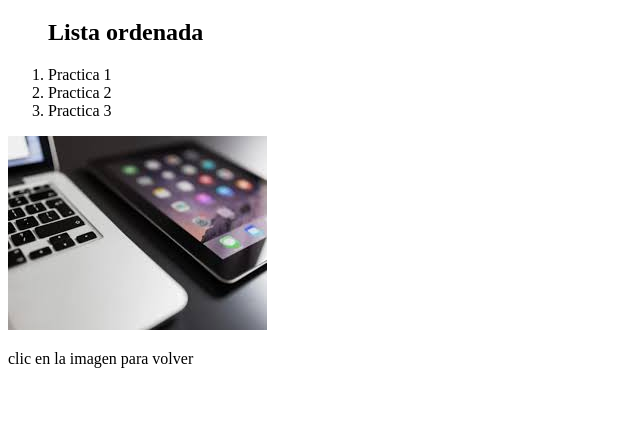
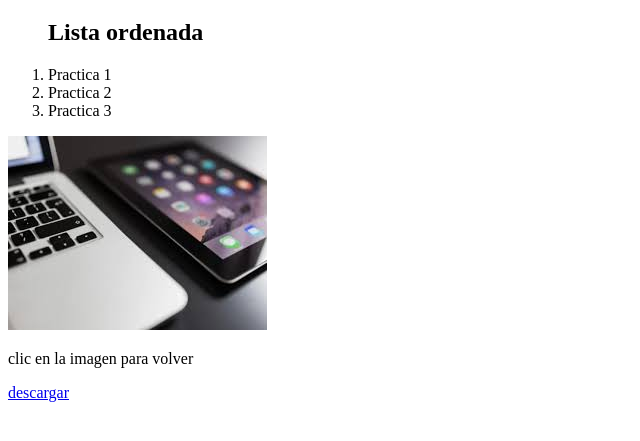
Before and after one commit to wnsX/TuHoyo, a plain HTML site: page practica.html in a window 1280 px wide. Shown: the part 61-502 px from the top of the page, without its empty margins (0-640 px from the left). Drawn offline with Linux system fonts and the light colour scheme.

Commit message:
Add files via upload

```diff
--- a/practica.html
+++ b/practica.html
@@ -15,3 +15,4 @@
     <img src="puede ser.jpeg" target="_blank">
 </a>
 <p>clic en la imagen para volver</p>
+<a download href="si.jpeg"> descargar </a>
```
